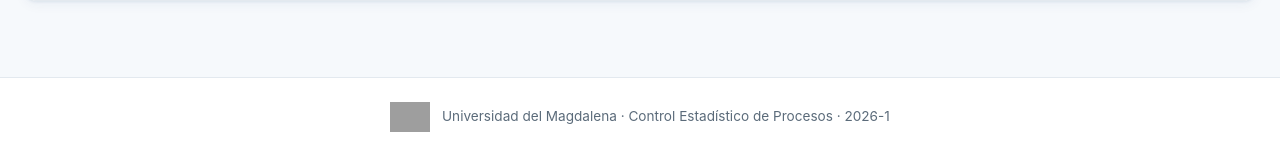
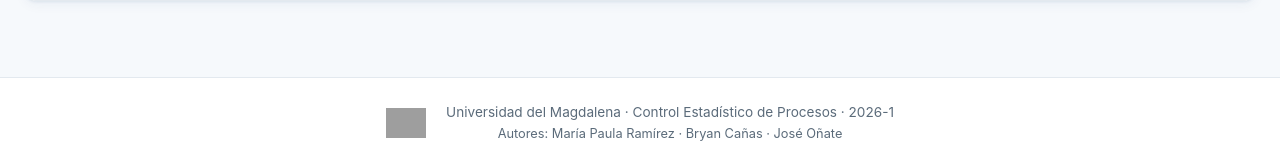
Before and after one commit to bonivento/mp_control, a Flask app: page / in a window 1280 px wide. Shown: the part 978-1146 px from the top of the page. Before the commit the page ends 1110 px from the top, so only its background shows below. Run offline with Flask 3, Linux system fonts and the light colour scheme; data that the repository does not hold is empty; some libraries are stand-ins or nearby versions; grey boxes are pictures that could not be loaded.

Commit message:
Agrega autores y curso al footer
Co-Authored-By: Claude Opus 4.7 (1M context) <noreply@anthropic.com>

```diff
--- a/static/css/unimag.css
+++ b/static/css/unimag.css
@@ -309,6 +309,10 @@ table.data-table .num { text-align: right; font-variant-numeric: tabular-nums; }
 
 /* Footer */
 .footer {
+  display: flex;
+  align-items: center;
+  justify-content: center;
+  gap: 0.75rem;
   text-align: center;
   padding: 1.5rem;
   color: var(--text-muted);
@@ -318,6 +322,8 @@ table.data-table .num { text-align: right; font-variant-numeric: tabular-nums; }
   background: white;
 }
 .footer img { height: 30px; vertical-align: middle; margin-right: 0.5rem; }
+.footer-text { display: flex; flex-direction: column; gap: 0.15rem; }
+.footer-authors { font-size: 0.8rem; color: var(--text-muted); }
 
 /* Utilidades */
 .flex { display: flex; }
--- a/templates/base.html
+++ b/templates/base.html
@@ -40,7 +40,10 @@
 
   <footer class="footer">
     <img src="https://cdn.unimagdalena.edu.co/images/escudo/bg_light/72.png" alt="Unimagdalena">
-    Universidad del Magdalena · Control Estadístico de Procesos · 2026-1
+    <div class="footer-text">
+      <div>Universidad del Magdalena · Control Estadístico de Procesos · 2026-1</div>
+      <div class="footer-authors">Autores: María Paula Ramírez · Bryan Cañas · José Oñate</div>
+    </div>
   </footer>
 
   <script src="{{ url_for('static', filename='js/app.js') }}"></script>
```
